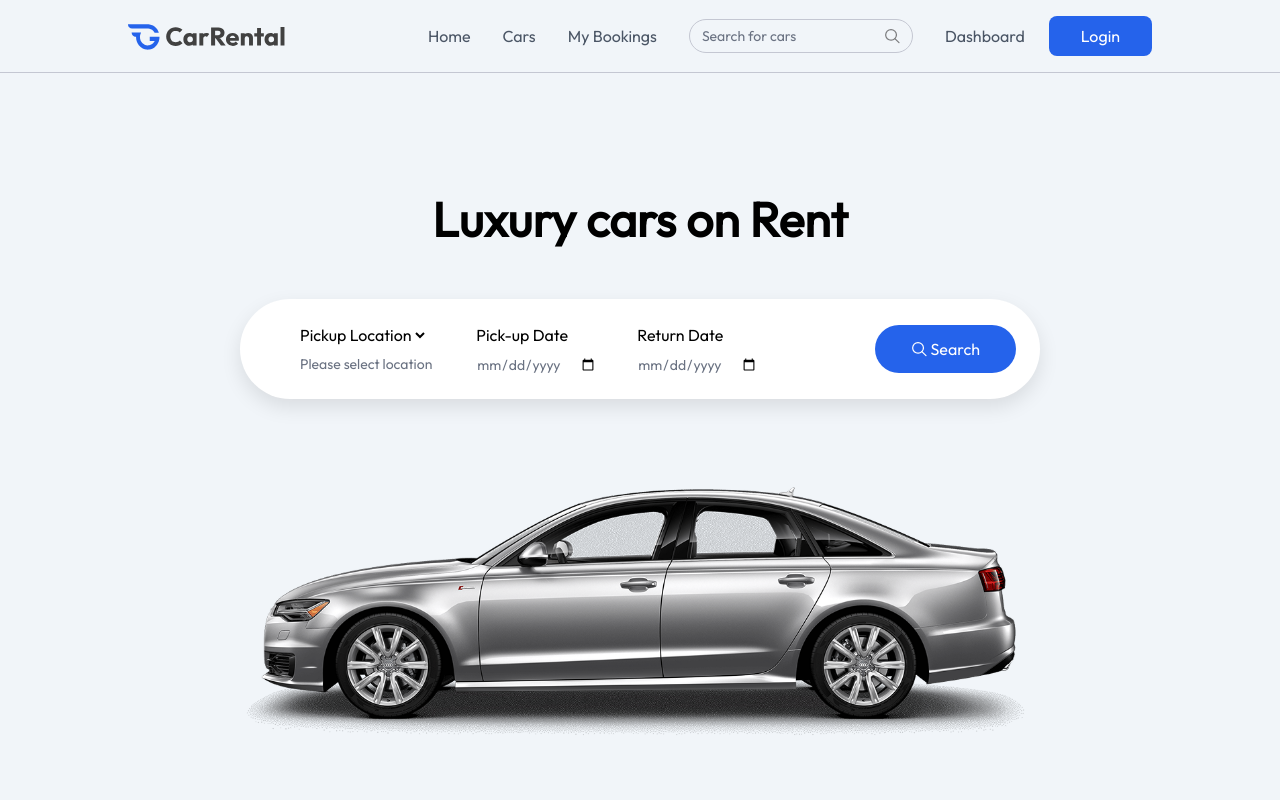
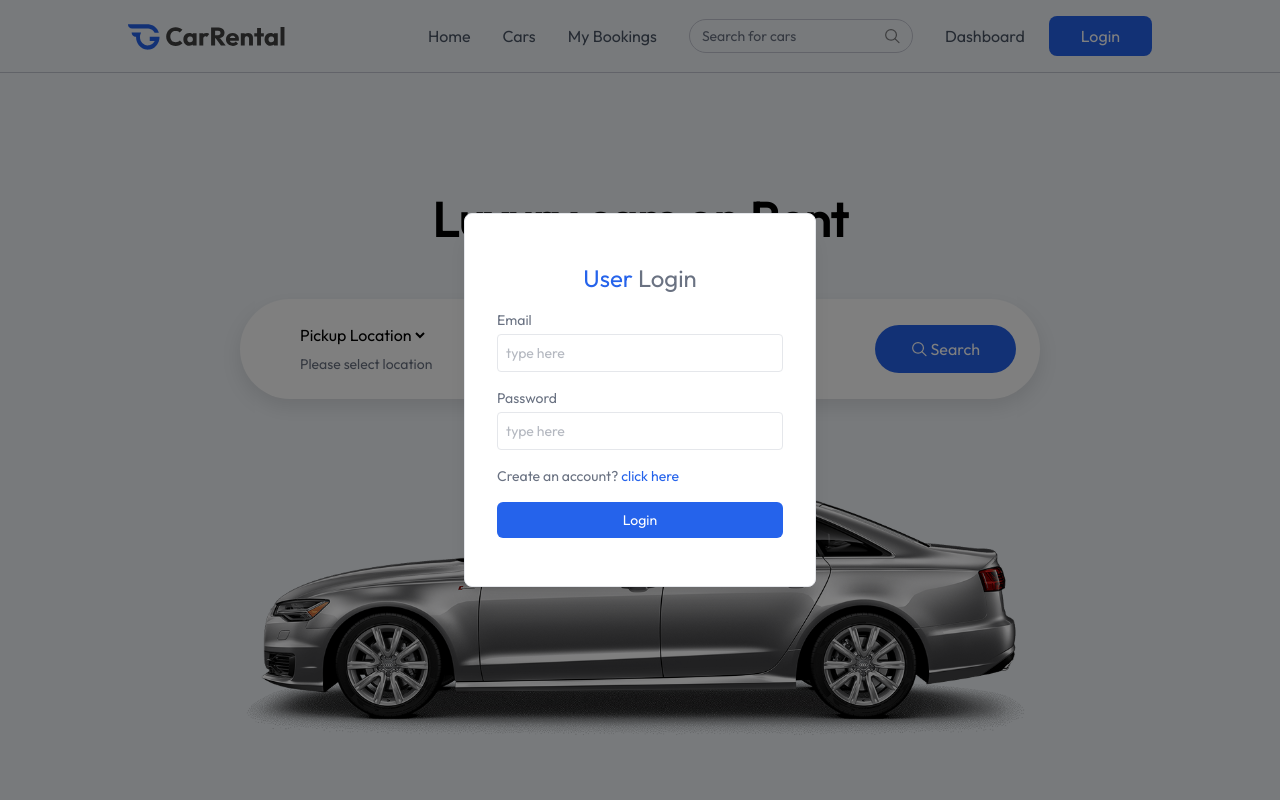
Before and after one commit to AjayMathew-1/CarRental, a React (Vite) app: page / in a window 1280 px wide. Both pictures are taken after a click on the button "Login". Shown: the top 800 px of the page. Built offline with nearby package versions, Linux system fonts and the light colour scheme.

Commit message:
feat: add Login component for user authentication and integrate it into App component

```diff
--- a/src/App.jsx
+++ b/src/App.jsx
@@ -11,13 +11,19 @@
 import AddCar from "./pages/owner/AddCar";
 import MangeCars from "./pages/owner/MangeCars";
 import ManageBookings from "./pages/owner/ManageBookings";
+import Login from "./components/Login";
 
 const App = () => {
   const [showLogin, setShowLogin] = useState(false);
   const isOwnerPath = useLocation().pathname.startsWith("/owner");
   return (
     <>
+    {showLogin && <Login setShowLogin = {setShowLogin}/> }
+
+
       {!isOwnerPath &&  <Navbar setShowLogin = {setShowLogin} />}
+
+
 
     <Routes>
       <Route path="/" element = {<Home />} />
--- /dev/null
+++ b/src/components/Login.jsx
@@ -0,0 +1,50 @@
+import React, { useState } from 'react'
+
+const Login = ({setShowLogin}) => {
+   const [state, setState] = useState("login");
+    const [name, setName] = useState("");
+    const [email, setEmail] = useState("");
+    const [password, setPassword] = useState("");
+
+    const onSubmitHandler = async (event) => {
+      event.preventDefault();
+    }
+  return (
+    <div onClick={() => setShowLogin(false)} className='fixed top-0 bottom-0 left-0 right-0 z-100 flex items-center text-sm text-gray-600 bg-black/50'>
+        <form onSubmit={onSubmitHandler} onClick = {(e) => e.stopPropagation() }className="flex flex-col gap-4 m-auto items-start p-8 py-12 w-80 sm:w-[352px] text-gray-500 rounded-lg shadow-xl border border-gray-200 bg-white">
+            <p className="text-2xl font-medium m-auto">
+                <span className="text-primary">User</span> {state === "login" ? "Login" : "Sign Up"}
+            </p>
+            {state === "register" && (
+                <div className="w-full">
+                    <p>Name</p>
+                    <input onChange={(e) => setName(e.target.value)} value={name} placeholder="type here" className="border border-gray-200 rounded w-full p-2 mt-1 outline-primary" type="text" required />
+                </div>
+            )}
+            <div className="w-full ">
+                <p>Email</p>
+                <input onChange={(e) => setEmail(e.target.value)} value={email} placeholder="type here" className="border border-gray-200 rounded w-full p-2 mt-1 outline-primary" type="email" required />
+            </div>
+            <div className="w-full ">
+                <p>Password</p>
+                <input onChange={(e) => setPassword(e.target.value)} value={password} placeholder="type here" className="border border-gray-200 rounded w-full p-2 mt-1 outline-primary" type="password" required />
+            </div>
+            {state === "register" ? (
+                <p>
+                    Already have account? <span onClick={() => setState("login")} className="text-primary cursor-pointer">click here</span>
+                </p>
+            ) : (
+                <p>
+                    Create an account? <span onClick={() => setState("register")} className="text-primary cursor-pointer">click here</span>
+                </p>
+            )}
+            <button className="bg-primary hover:bg-blue-800 transition-all text-white w-full py-2 rounded-md cursor-pointer">
+                {state === "register" ? "Create Account" : "Login"}
+            </button>
+        </form>
+
+    </div>
+  )
+}
+
+export default Login
```
